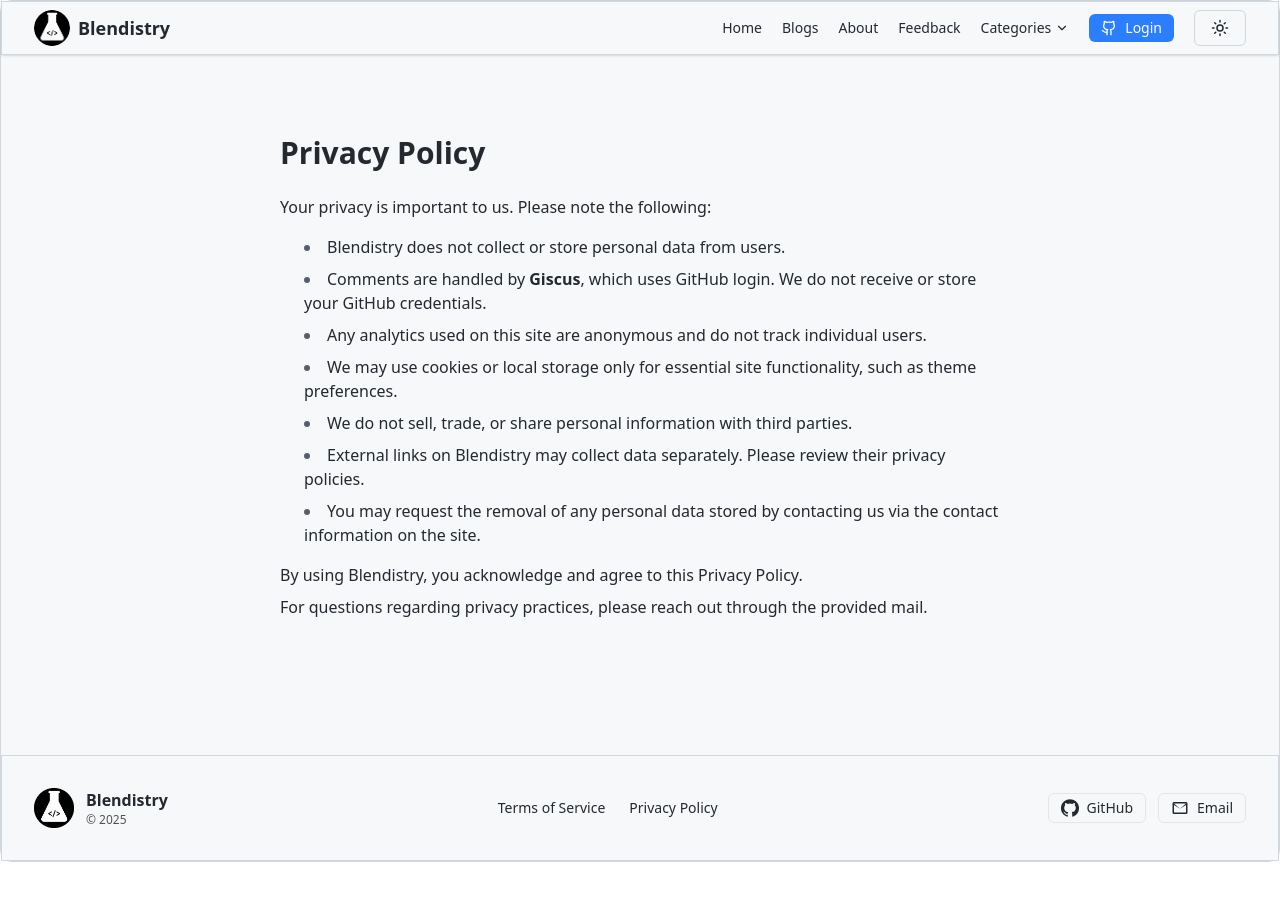
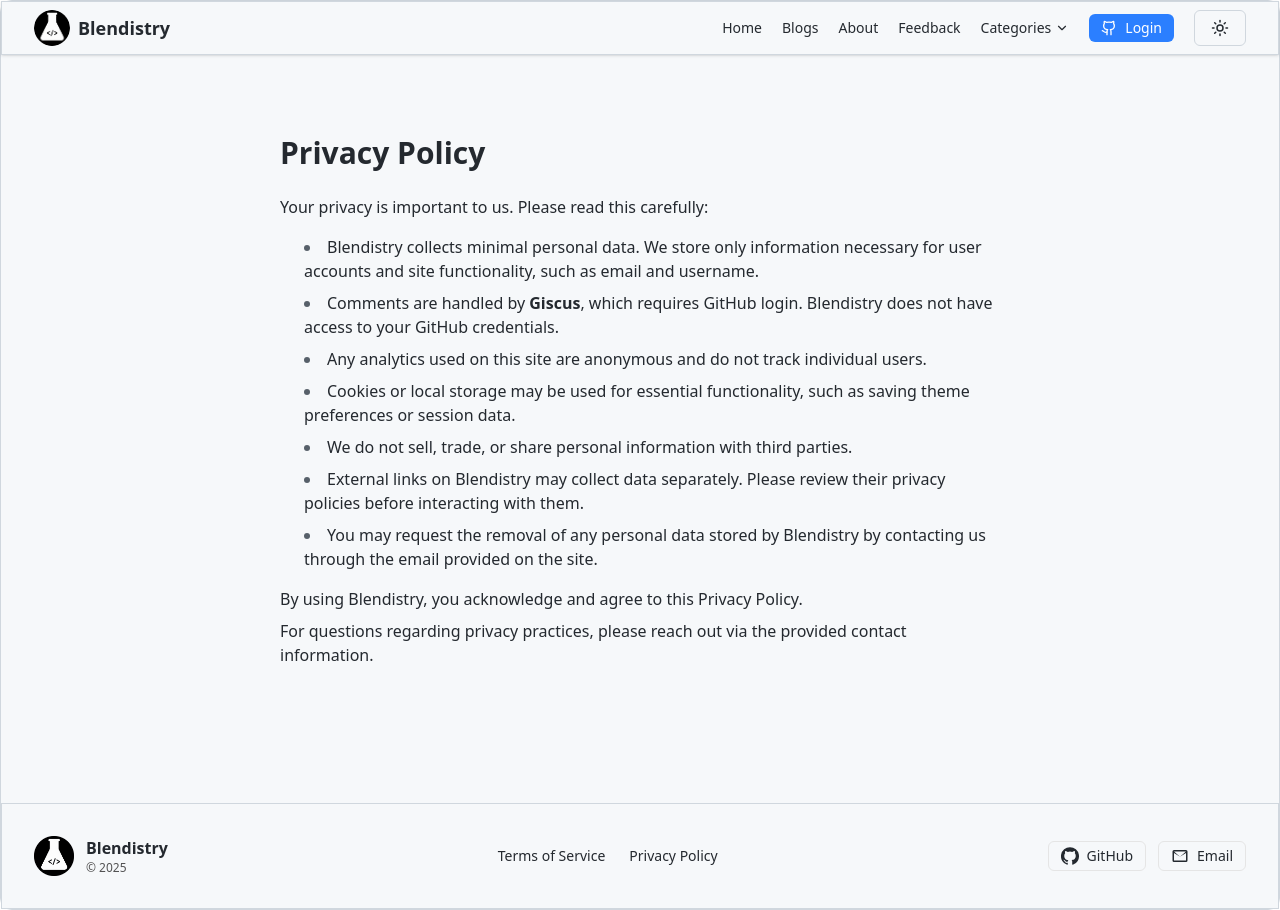
Before and after one commit to LevyMaze/Blendistry, a Next.js app: page /privacypolicy in a window 1280 px wide. Before the commit the page ends 862 px from the top, so only its background shows below. Built offline with nearby package versions, Linux system fonts and the light colour scheme.

Commit message:
initial commit

```diff
--- a/pages/privacypolicy.js
+++ b/pages/privacypolicy.js
@@ -4,35 +4,30 @@
       <h1 className="text-3xl font-bold mb-6">Privacy Policy</h1>
 
       <p className="mb-4">
-        Your privacy is important to us. Please note the following:
+        Your privacy is important to us. Please read this carefully:
       </p>
 
       <ul className="list-disc list-inside space-y-2 mb-4">
         <li>
-          Blendistry does not collect or store personal data from users.
+          Blendistry collects minimal personal data. We store only information necessary for user accounts and site functionality, such as email and username.
         </li>
         <li>
-          Comments are handled by <strong>Giscus</strong>, which uses GitHub
-          login. We do not receive or store your GitHub credentials.
+          Comments are handled by <strong>Giscus</strong>, which requires GitHub login. Blendistry does not have access to your GitHub credentials.
         </li>
         <li>
-          Any analytics used on this site are anonymous and do not track
-          individual users.
+          Any analytics used on this site are anonymous and do not track individual users.
         </li>
         <li>
-          We may use cookies or local storage only for essential site
-          functionality, such as theme preferences.
+          Cookies or local storage may be used for essential functionality, such as saving theme preferences or session data.
         </li>
         <li>
           We do not sell, trade, or share personal information with third parties.
         </li>
         <li>
-          External links on Blendistry may collect data separately. Please review
-          their privacy policies.
+          External links on Blendistry may collect data separately. Please review their privacy policies before interacting with them.
         </li>
         <li>
-          You may request the removal of any personal data stored by contacting us
-          via the contact information on the site.
+          You may request the removal of any personal data stored by Blendistry by contacting us through the email provided on the site.
         </li>
       </ul>
 
@@ -40,7 +35,7 @@
         By using Blendistry, you acknowledge and agree to this Privacy Policy.
       </p>
       <p>
-        For questions regarding privacy practices, please reach out through the provided mail.
+        For questions regarding privacy practices, please reach out via the provided contact information.
       </p>
     </div>
   );
--- a/pages/tos.js
+++ b/pages/tos.js
@@ -9,25 +9,25 @@
 
       <ul className="list-disc list-inside space-y-2 mb-4">
         <li>
-          Blendistry is an independent project and is <strong>NOT affiliated with GitHub</strong>.
+          Blendistry is an independent project and is <strong>not affiliated with GitHub</strong>.
         </li>
         <li>
-          User authentication and comments are powered by <strong>Giscus</strong>, which uses GitHub OAuth. We do not control or store your login credentials.
+          User accounts are managed by Blendistry itself. Authentication for comments is handled via <strong>Giscus</strong> using GitHub OAuth. We do not store or control your GitHub login credentials.
         </li>
         <li>
-          You agree to use this site responsibly. Any abusive, harmful, or illegal activity is strictly prohibited.
+          You agree to use the site responsibly. Any abusive, harmful, or illegal activity is strictly prohibited.
         </li>
         <li>
-          Content on Blendistry is for educational purposes. We are not liable for any issues arising from implementing suggestions or code.
+          Content on Blendistry is for educational purposes. We are not liable for any issues arising from implementing suggestions or code found on the site.
         </li>
         <li>
-          We reserve the right to update or change these terms at any time. Continued use of the site constitutes acceptance of these updates.
+          Blendistry reserves the right to update or change these terms at any time. Continued use of the site constitutes acceptance of these updates.
         </li>
         <li>
-          Comments and contributions by users are their own responsibility. Blendistry is not responsible for user-generated content.
+          User-generated comments or content are the responsibility of the individual user. Blendistry is not responsible for user-submitted content.
         </li>
         <li>
-          External links may lead to third-party websites. We are not responsible for the content or practices of these sites.
+          External links may lead to third-party websites. Blendistry is not responsible for the content or practices of these sites.
         </li>
       </ul>
 
@@ -35,7 +35,7 @@
         By accessing and using Blendistry, you acknowledge that you have read, understood, and agreed to these Terms of Service.
       </p>
       <p>
-        For any questions regarding these terms, please contact me through the provided mail.
+        For any questions regarding these terms, please contact us via the provided email.
       </p>
     </div>
   );
```
